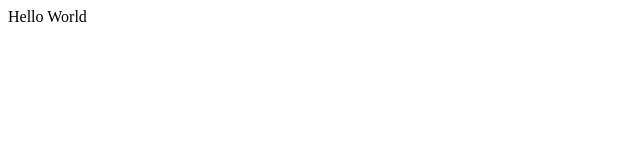
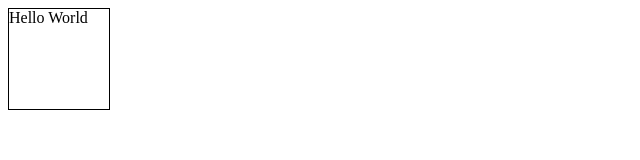
Before and after one commit to tiffanysheu2013/trainwebsite, a plain HTML site: page index.html in a window 1280 px wide. Shown: the whole page, without its empty margins (0-640 px from the left). Drawn offline with Linux system fonts and the light colour scheme.

Commit message:
Update index.html

```diff
--- a/index.html
+++ b/index.html
@@ -8,6 +8,6 @@
     <!--<link rel="stylesheet" href="style.css">-->
 </head>
 <body>
-    <div class="top">Hello World</div>
+    <div class="test">Hello World</div>
 </body>
 </html>
```
